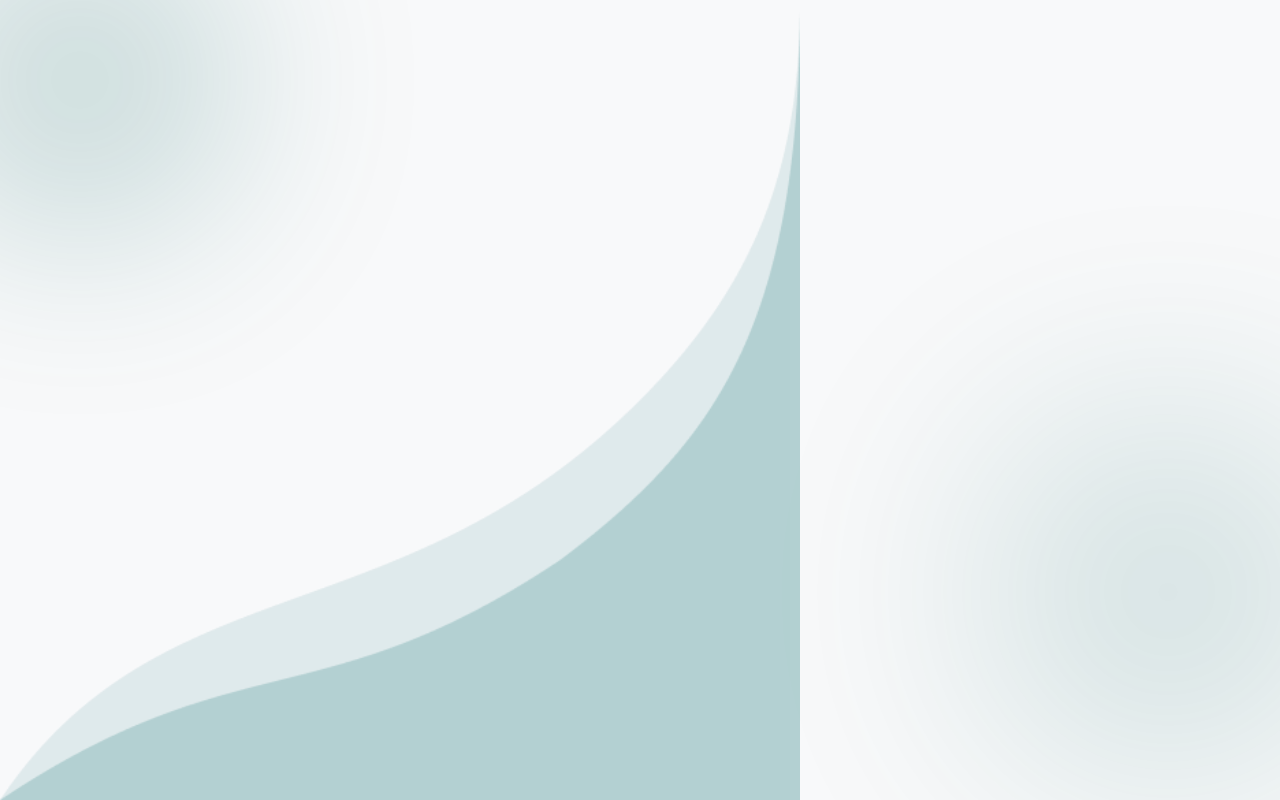
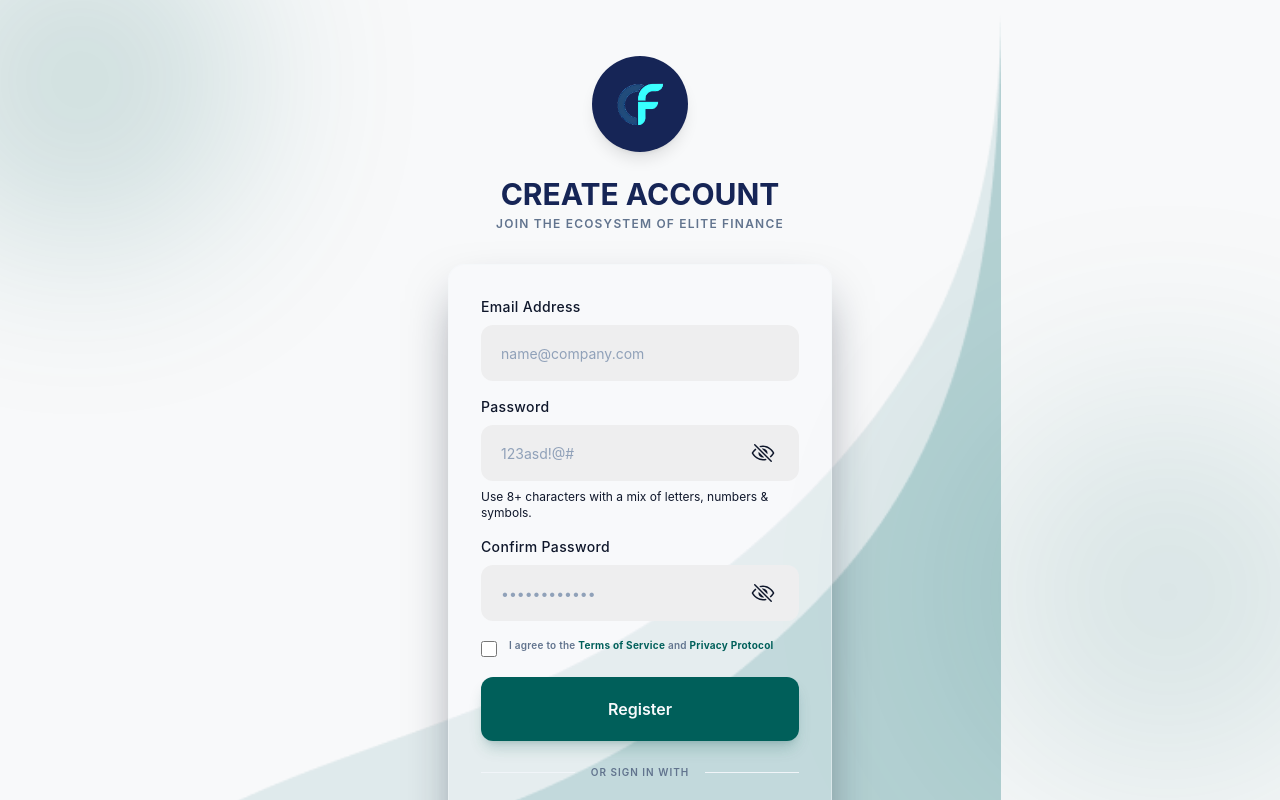
Before and after one commit to ak7prisma/cash-flow-intelligence, a React (Vite) app: page /auth/Register in a window 1280 px wide. Shown: the top 800 px of the page. Built offline with nearby package versions, Linux system fonts and the light colour scheme.

Commit message:
feat: add register

```diff
--- a/src/pages/auth/Register.tsx
+++ b/src/pages/auth/Register.tsx
@@ -1,7 +1,87 @@
-export default function Register(){
-    return(
-        <main>
+import { Link, useNavigate } from "react-router-dom";
+import Button from "../../component/ui/Button";
+import Input from "../../component/ui/Input";
+import AuthHeader from "../../component/auth/AuthHeader";
+import AuthCard from "../../component/auth/AuthCard";
+import { FormContainer } from "../../component/auth/FormContainer";
+import SocialAuth from "../../component/auth/SocialAuth";
 
-        </main>
-    );
+export default function Register() {
+  const navigate = useNavigate();
+
+  return (
+    <div className="flex flex-col items-center justify-center animate-in fade-in duration-700">
+      <AuthHeader
+        title="CREATE ACCOUNT"
+        subtitle="JOIN THE ECOSYSTEM OF ELITE FINANCE"
+      />
+
+      <AuthCard
+        footer={
+          <p className="text-xs font-semibold text-slate-600 dark:text-slate-400 tracking-wide">
+            Already have an account?{" "}
+            <Link to="/auth/Login" className="text-teal-800 dark:text-cyan-400 font-bold hover:underline">
+              Log In
+            </Link>
+          </p>
+        }
+      >
+        <FormContainer>
+          <div className="space-y-4">
+            <Input
+              label="Email Address"
+              type="email"
+              placeholder="name@company.com"
+              className="text-slate-900 dark:text-slate-300"
+              inputClassName="order-none text-sm placeholder:text-slate-400"
+            />
+
+            <Input
+              label="Password"
+              type="password"
+              placeholder="123asd!@#"
+              className="text-slate-900 dark:text-slate-300"
+              inputClassName="order-none text-sm placeholder:text-slate-400"
+              hint="Use 8+ characters with a mix of letters, numbers & symbols."
+            />
+
+            <Input
+              label="Confirm Password"
+              type="password"
+              placeholder="••••••••••••"
+              className="text-slate-900 dark:text-slate-300"
+              inputClassName="order-none text-sm placeholder:text-slate-400"
+            />
+
+            <div className="flex items-start gap-3">
+              <input
+                type="checkbox"
+                className="mt-1 w-4 h-4 rounded-3xl dark:bg-slate-900 accent-teal-800 dark:accent-cyan-400  cursor-pointer"
+              />
+              <p className="text-[10px] font-semibold text-slate-500 dark:text-slate-400 leading-relaxed tracking-wide">
+                I agree to the{" "}
+                <Link to="/profile/privacy" className="text-teal-800 dark:text-cyan-400 font-bold hover:underline">
+                  Terms of Service
+                </Link>{" "}
+                and{" "}
+                <Link to="/profile/privacy" className="text-teal-800 dark:text-cyan-400 font-bold hover:underline">
+                  Privacy Protocol
+                </Link>
+              </p>
+            </div>
+          </div>
+
+          <div className="space-y-4">
+            <Button
+              text="Register"
+              onClick={() => navigate("/")}
+              className="h-16 shadow-lg shadow-teal-900/20 dark:shadow-cyan-400/20"
+            />
+
+            <SocialAuth />
+          </div>
+        </FormContainer>
+      </AuthCard>
+    </div>
+  );
 }
```
